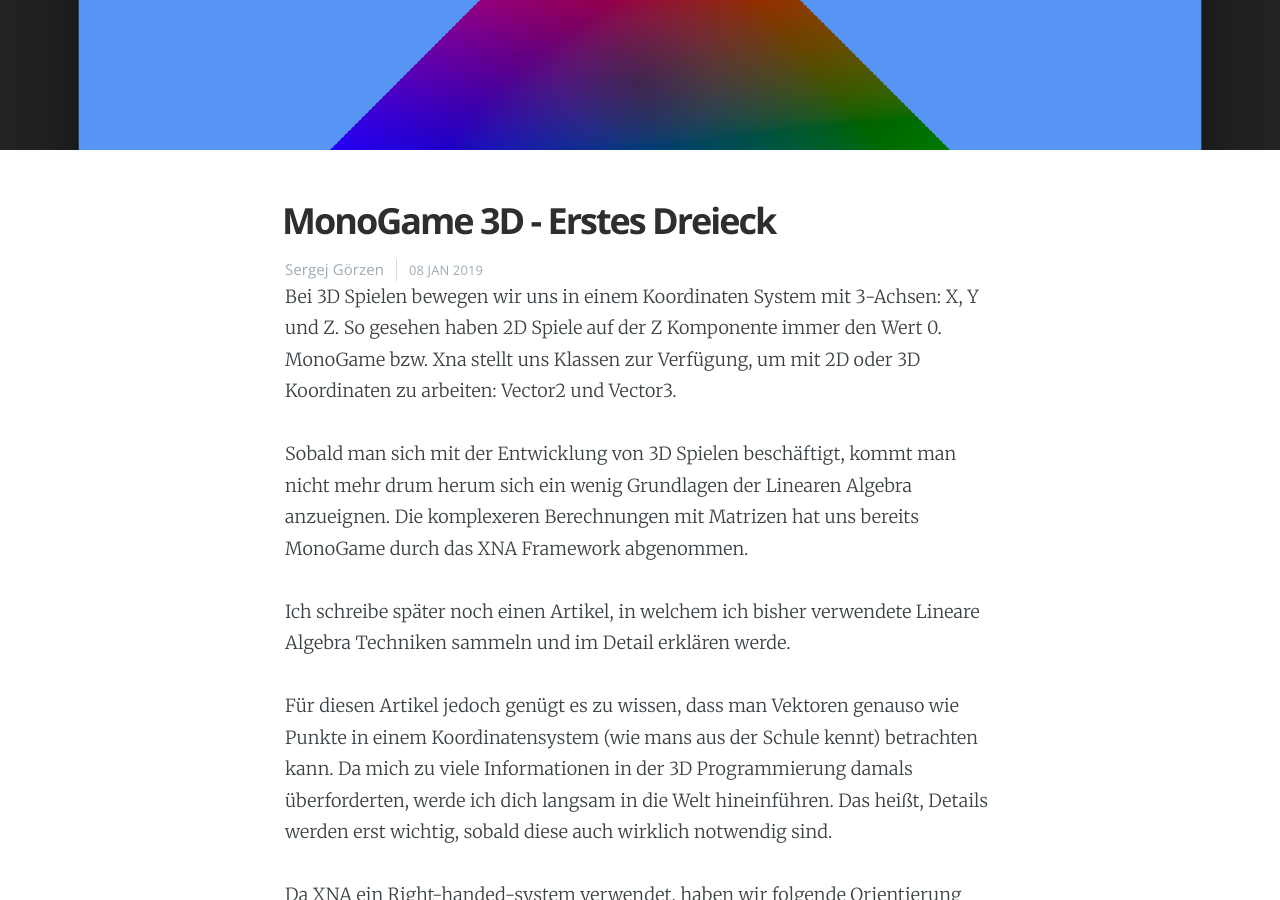
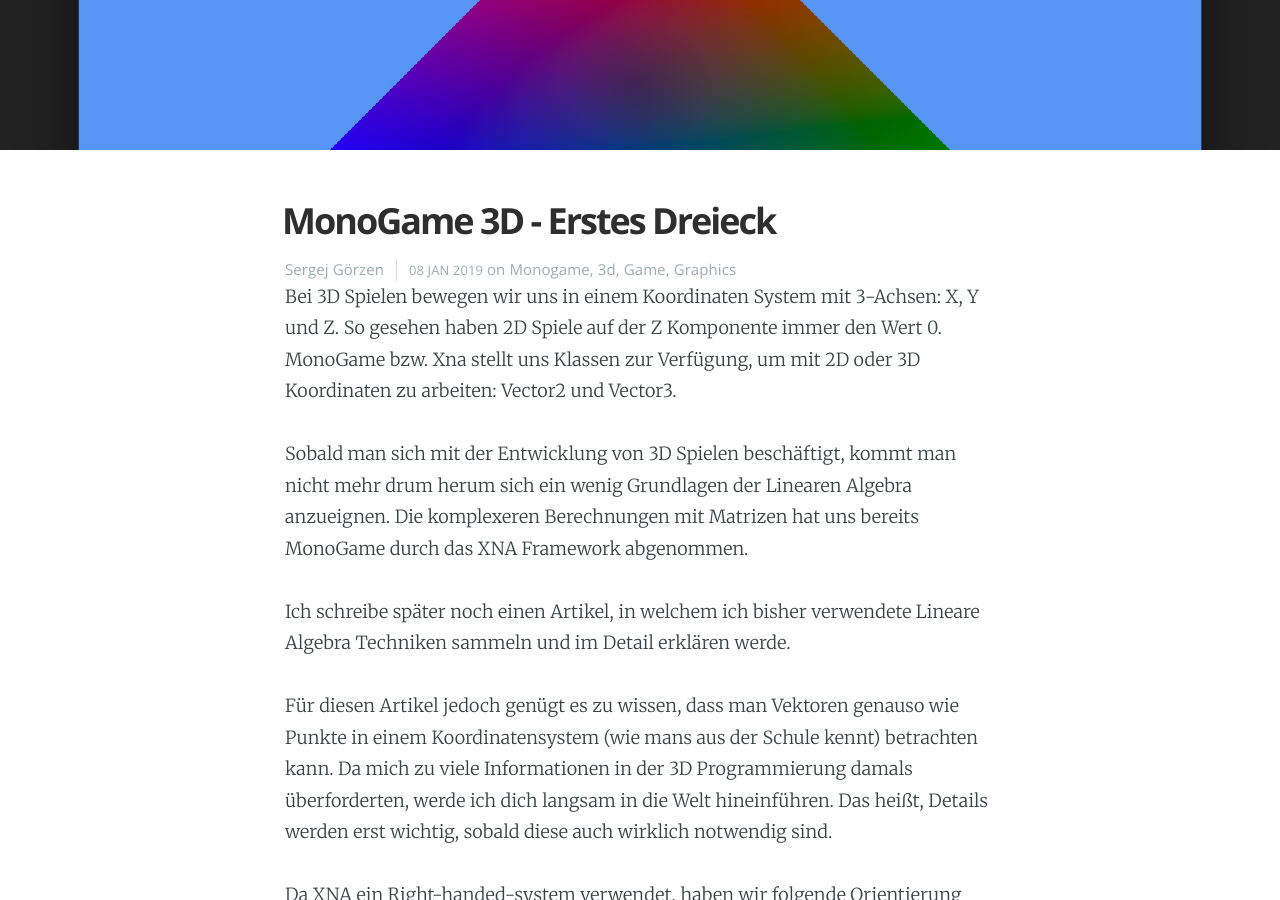
Before and after one commit to pwilken/digitalridingwebpage, a Jekyll site: the page built from _posts/2019-01-08-Erstes-Dreieck.markdown, in a window 1280 px wide and 900 px high, scrolled down 435 px. Built offline with Jekyll 4.4.1, drawn with Linux system fonts in a browser that asks for light colours; nearby versions of some CDN libraries.

Commit message:
- tags für Dreieck Artikel - kleine Korrektur

```diff
--- a/_posts/2019-01-08-Einstieg-in-MonoGame.markdown
+++ b/_posts/2019-01-08-Einstieg-in-MonoGame.markdown
@@ -13,7 +13,7 @@
 Mit diesem Artikel beginne ich meine Blogserie zur Spieleprogrammierung.
 Dabei wird der Fokus auf verschiedene Techniken in Programmierung oder Computergrafik gelegt: vom einfachen Dreieck bis über zu effizienten Algorithmen oder Shader.
 
-Mein Nutzen dabei ist, die angewandten Methoden zu wiederholen oder neue auszuprobieren. Diese werde ich hier dann in Form von "Tutorials" hier festhalten.
+Mein Nutzen dabei ist, die angewandten Methoden zu wiederholen oder neue auszuprobieren. Diese werde ich dann in Form von "Tutorials" hier festhalten.
 
 Bei den MonoGame Projekten wird, je nach vorgeführten Techniken, an einem 2D oder 3D Spiel entwickelt und die Codeschnipsel werden bei Github zur Verfügung gestellt.
 Die Blogartikel zu 2D und 3D erscheinen vorerst abwechselnd.
--- a/_posts/2019-01-08-Erstes-Dreieck.markdown
+++ b/_posts/2019-01-08-Erstes-Dreieck.markdown
@@ -4,7 +4,7 @@
 lang: de
 description:
 cover: assets/images/screenshots/monogame/first-triangle.png
-tags: []
+tags: [MonoGame, 3D, Game, Graphics]
 author: sgoerzen
 categories: sgoerzen
 subclass: 'post tag-fiction'
```
